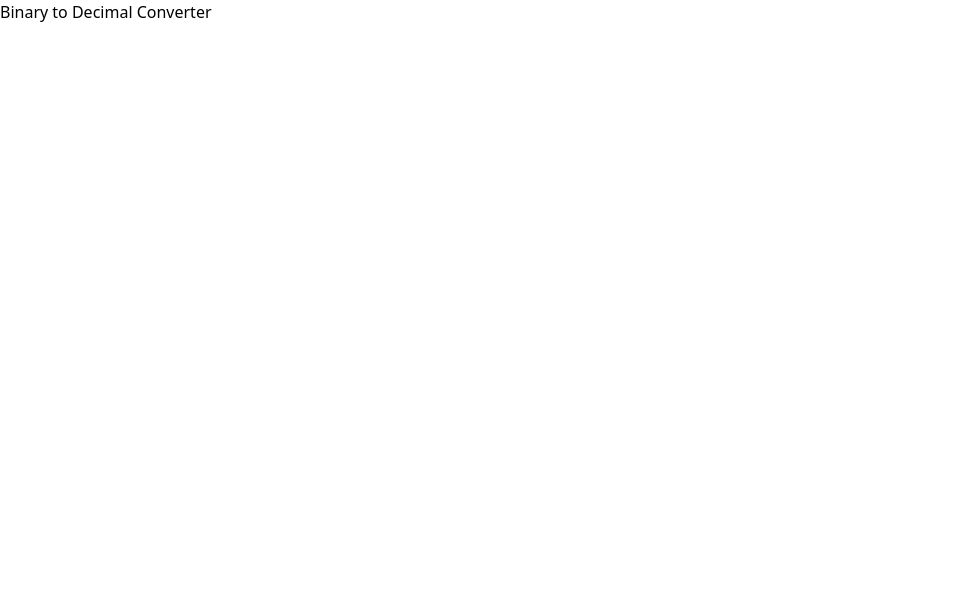
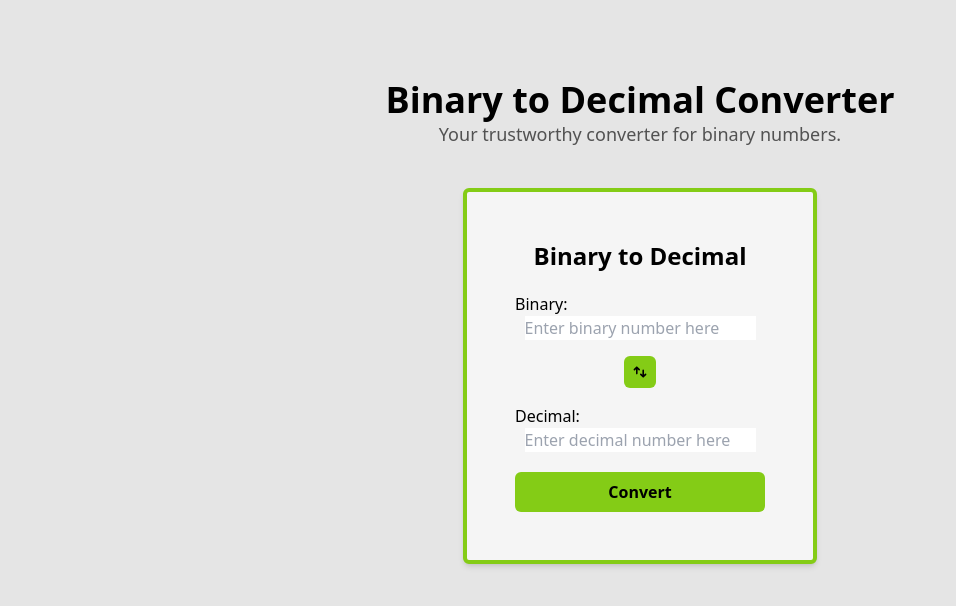
Before and after one commit to mateuscgodoy/bin-to-dec, a Next.js app: page / in a window 1280 px wide. Shown: the top 606 px of the page, without its empty margins (0-956 px from the left). Built offline with nearby package versions, Linux system fonts and the light colour scheme.

Commit message:
Add InputField Component and Styling to the App

```diff
--- a/app/layout.tsx
+++ b/app/layout.tsx
@@ -3,7 +3,7 @@ import type { Metadata } from 'next'
 
 export const metadata: Metadata = {
   title: 'Binary to Decimal Converter',
-  description: 'An simple web app to convert binary numbers into decimal ones, and vice-versa',
+  description: 'A simple web app to convert binary numbers into decimal ones, and vice-versa',
 }
 
 export default function RootLayout({
@@ -13,7 +13,9 @@ export default function RootLayout({
 }) {
   return (
     <html lang="en">
-      <body>{children}</body>
+      <body className='bg-neutral-200'>
+        {children}
+      </body>
     </html>
   )
 }
--- a/app/page.tsx
+++ b/app/page.tsx
@@ -1,9 +1,43 @@
-import Image from "next/image";
+import { HiSwitchVertical } from 'react-icons/hi';
+
+import { Binary, Decimal } from '@/types';
+import InputField from '@/components/InputField';
 
 export default function Home() {
   return (
     <main>
-      <h1>Binary to Decimal Converter</h1>
+      <article className="sm:w-1/2 w-2/3 mx-auto flex flex-col items-center ">
+        <section className="mt-20 mb-10 text-center">
+          <h1 className="text-4xl font-bold">
+            Binary to Decimal Converter
+          </h1>
+          <p className="text-lg text-neutral-600">
+            Your trustworthy converter for binary numbers.
+          </p>
+        </section>
+        <section>
+          <div className="border-4 border-lime-500 rounded-md p-12 bg-neutral-100 shadow-md text-center">
+            <h2 className="text-2xl font-semibold mb-5">Binary to Decimal</h2>
+            <form action="" className="flex flex-col items-center">
+              <InputField converterType={Binary} />
+
+              <button className='bg-lime-500 font-semibold p-2 rounded-md
+              hover:bg-lime-400 my-4'>
+                <HiSwitchVertical />
+              </button>
+
+              <InputField converterType={Decimal} />
+              <button
+                type="submit"
+                className="w-[250px] bg-lime-500 font-semibold py-2 rounded-md
+                hover:bg-lime-400 mt-5"
+              >
+                Convert
+              </button>
+            </form>
+          </div>
+        </section>
+      </article>
     </main>
   );
 }
--- /dev/null
+++ b/components/InputField.tsx
@@ -0,0 +1,21 @@
+"use client";
+
+import { InputField } from "@/types";
+
+type Props = {
+  converterType: InputField;
+}
+
+export default function InputField(
+ {converterType}: Props
+) {
+  const {labelText, placeholder, disabled, inputId } = converterType;
+  const placeholderText = (!disabled && placeholder) ? placeholder : "";
+
+  return(
+    <>
+      <label htmlFor={inputId} className='self-start'>{labelText} </label>
+      <input type="text" name={inputId} id={inputId} placeholder={placeholderText} />
+    </>
+  )
+}
--- /dev/null
+++ b/types.ts
@@ -0,0 +1,20 @@
+export type InputField = {
+  labelText: string,
+  inputId: string,
+  placeholder?: string,
+  disabled?: boolean,
+}
+
+export const Binary: InputField = {
+  labelText: "Binary:",
+  inputId: "binary",
+  placeholder: "Enter binary number here",
+  disabled: false
+}
+
+export const Decimal: InputField = {
+  labelText: "Decimal:",
+  inputId: "decimal",
+  placeholder: "Enter decimal number here",
+  disabled: false
+}
```
Also changed, not shown: 1 other file (tests, documents, lock files or other folders).
